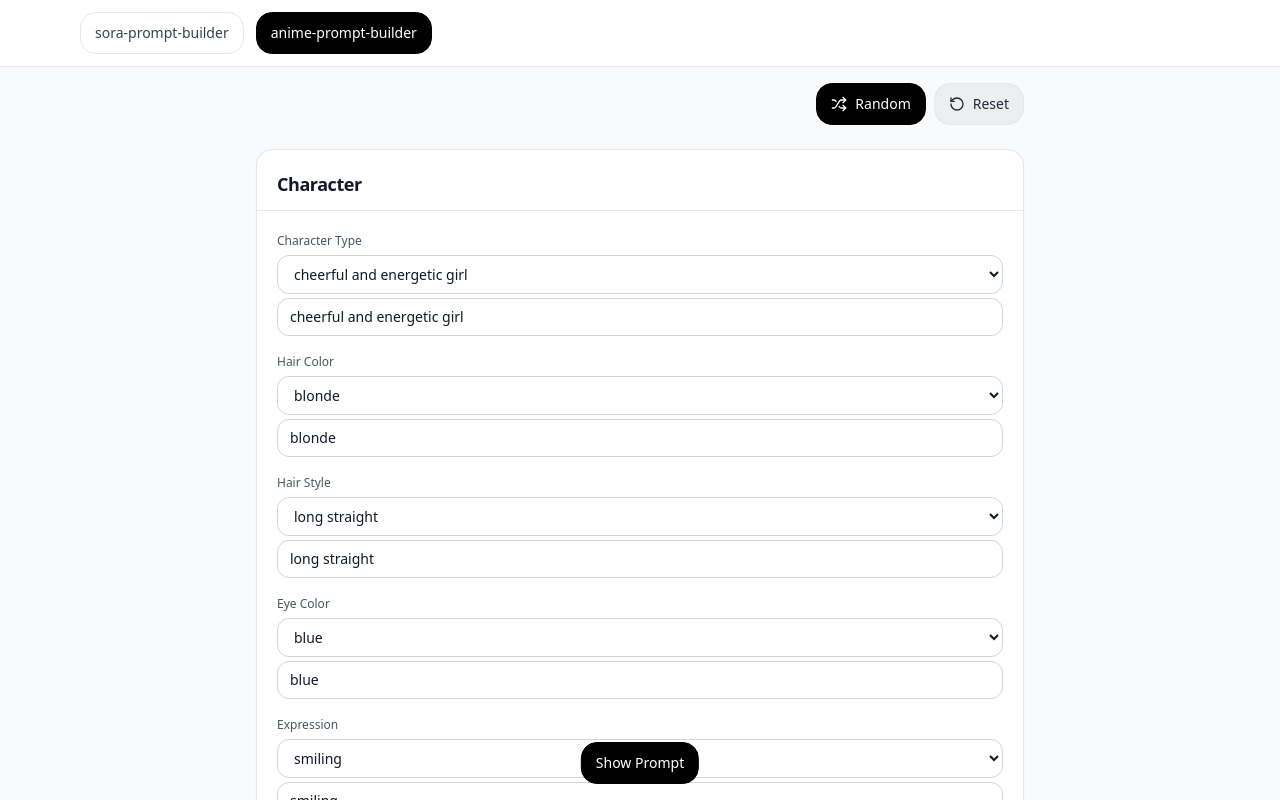
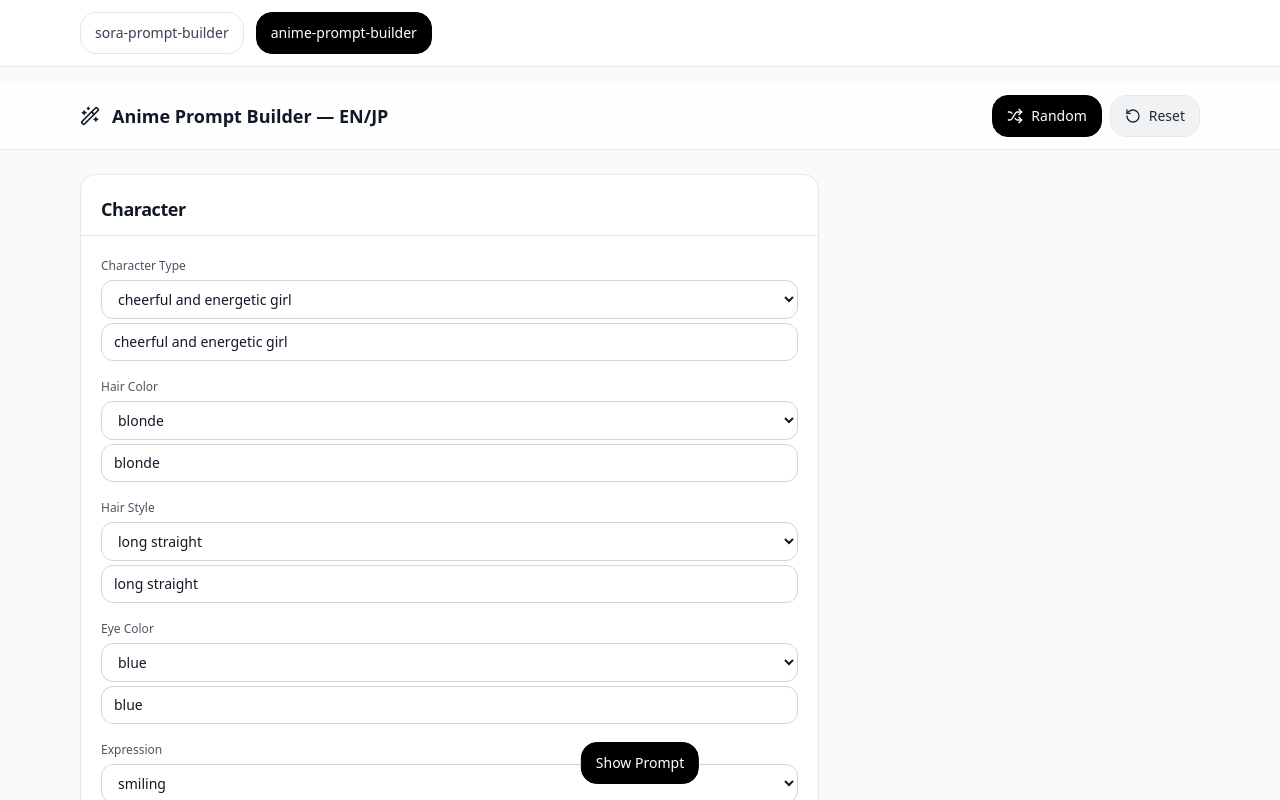
Before and after one commit to 1011gnn1118/sora-prompt-builder, a React (Vite) app: page / in a window 1280 px wide. Both pictures are taken after a click on the button "anime-prompt-builder". Shown: the top 800 px of the page. Built offline with nearby package versions, Linux system fonts and the light colour scheme.

Commit message:
Unify tab designs

```diff
--- a/src/AnimePromptBuilder.jsx
+++ b/src/AnimePromptBuilder.jsx
@@ -1,7 +1,7 @@
 import React, { useMemo, useState } from "react";
 import { Card, CardHeader, CardContent, Button, Select, Textarea } from "./components/ui";
 import { animeOptions, toSelectOptions, findJP } from "./data/animeOptions";
-import { Copy, Shuffle, RotateCcw } from "lucide-react";
+import { Copy, Shuffle, RotateCcw, Wand2, Languages } from "lucide-react";
 
 function useClipboard() {
   const copy = async (text) => {
@@ -108,15 +108,22 @@ export default function AnimePromptBuilder() {
   );
 
   return (
-    <div className="max-w-3xl mx-auto space-y-6 pb-32">
-      <div className="flex justify-end gap-2">
-        <Button onClick={randomize} title="Randomize">
-          <Shuffle className="h-4 w-4" />Random
-        </Button>
-        <Button variant="subtle" onClick={reset} title="Reset">
-          <RotateCcw className="h-4 w-4" />Reset
-        </Button>
+    <div className="min-h-screen bg-gray-50 text-gray-900">
+      <header className="sticky top-0 z-20 bg-white/80 backdrop-blur border-b">
+        <div className="max-w-6xl mx-auto px-4 py-3 flex items-center justify-between">
+          <div className="flex items-center gap-3">
+            <Wand2 className="h-5 w-5" />
+            <h1 className="text-base sm:text-lg font-semibold">Anime Prompt Builder — EN/JP</h1>
           </div>
+          <div className="flex items-center gap-2">
+            <Button onClick={randomize} title="Randomize"><Shuffle className="h-4 w-4" />Random</Button>
+            <Button variant="subtle" onClick={reset} title="Reset"><RotateCcw className="h-4 w-4" />Reset</Button>
+          </div>
+        </div>
+      </header>
+
+      <main className="max-w-6xl mx-auto px-4 pt-6 pb-32 grid grid-cols-1 xl:grid-cols-3 gap-6 items-start">
+        <div className="xl:col-span-2 space-y-6">
           <Card>
             <CardHeader title="Character" />
             <CardContent className="space-y-3">
@@ -232,46 +239,51 @@ export default function AnimePromptBuilder() {
               ))}
             </CardContent>
           </Card>
+        </div>
 
+        <div className="space-y-6">
           {showPrompt && (
-        <Card className="fixed bottom-16 left-0 right-0 bg-white z-10 max-w-3xl mx-auto">
+            <Card className="fixed bottom-16 left-0 right-0 bg-white z-10">
               <CardHeader
-            title="Prompt"
+                title={lang === "EN" ? "English Prompt" : "日本語プロンプト"}
                 right={
                   <div className="flex gap-2">
-                <Button
-                  variant={lang === "EN" ? "default" : "subtle"}
-                  onClick={() => setLang("EN")}
-                >
+                    <Button variant={lang === "EN" ? "default" : "subtle"} onClick={() => setLang("EN")}>
                       EN
                     </Button>
-                <Button
-                  variant={lang === "JP" ? "default" : "subtle"}
-                  onClick={() => setLang("JP")}
-                >
+                    <Button variant={lang === "JP" ? "default" : "subtle"} onClick={() => setLang("JP")}>
                       JP
                     </Button>
                   </div>
                 }
               />
-          <CardContent className="space-y-3">
-            <div className="space-y-1">
-              <label className="text-xs font-medium text-gray-600">
-                {lang === "EN" ? "English" : "日本語"}
-              </label>
-              <Textarea value={lang === "EN" ? EN : JP} readOnly />
+              <CardContent>
+                <div className="flex items-center justify-between mb-3">
+                  {lang === "EN" ? (
+                    <div className="text-xs text-gray-500">English prompt</div>
+                  ) : (
+                    <div className="flex items-center gap-2 text-xs text-gray-500">
+                      <Languages className="h-4 w-4" />内蔵変換 (機械翻訳API不使用)
+                    </div>
+                  )}
+                  <div className="flex gap-2">
                     <Button
+                      variant="ghost"
                       onClick={() => copy(lang === "EN" ? EN : JP)}
-                className="mt-1"
                       title={lang === "EN" ? "Copy English" : "Copy Japanese"}
                     >
                       <Copy className="h-4 w-4" />
-                {lang === "EN" ? "Copy EN" : "コピー"}
+                      {lang === "EN" ? "Copy" : "コピー"}
                     </Button>
                   </div>
+                </div>
+                <Textarea value={lang === "EN" ? EN : JP} onChange={() => {}} rows={14} className="font-mono" />
               </CardContent>
             </Card>
           )}
+        </div>
+      </main>
+
       <Button
         className="fixed bottom-4 left-1/2 transform -translate-x-1/2 z-20"
         onClick={() => setShowPrompt((p) => !p)}
```
Lines whose indentation alone changed are shown as unchanged.
